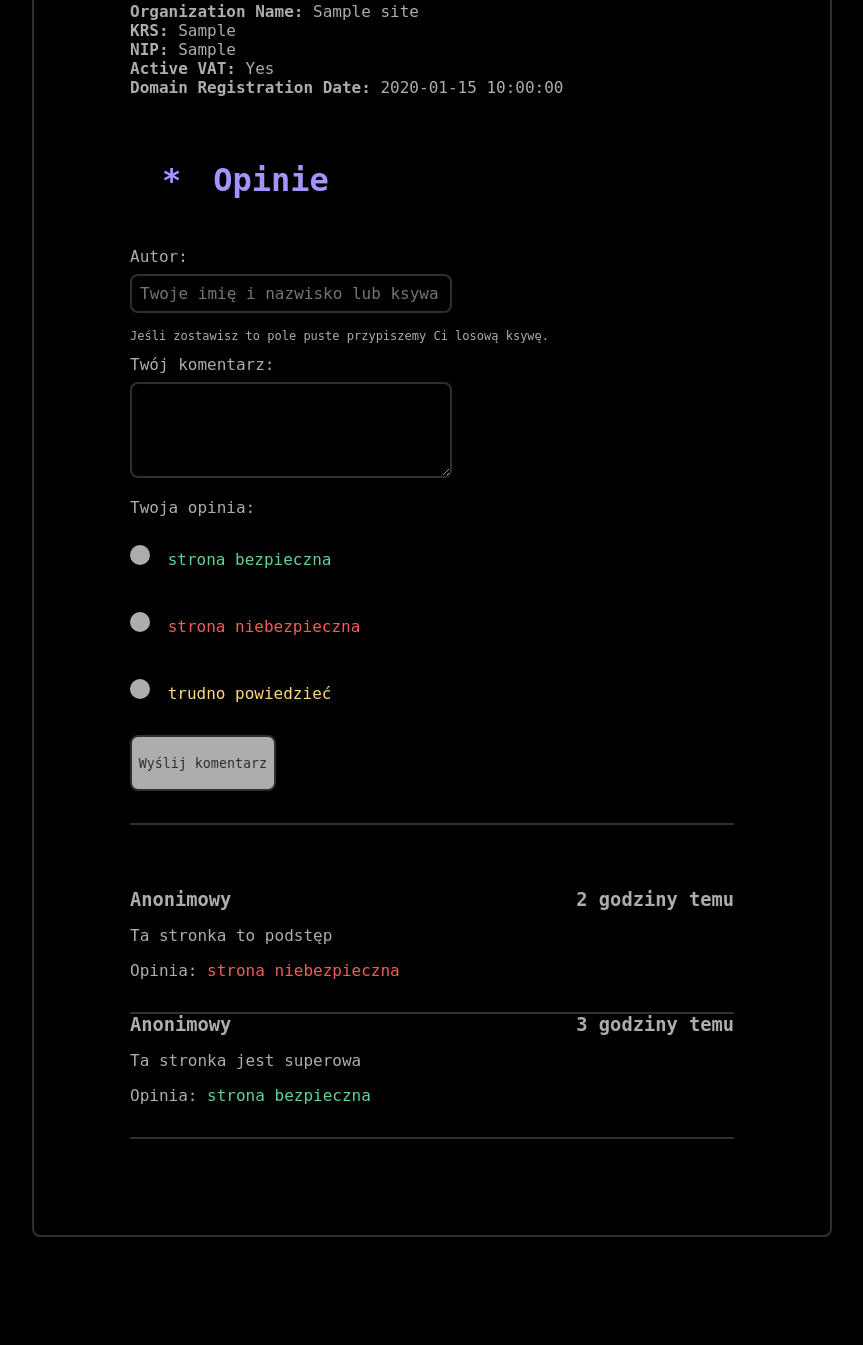
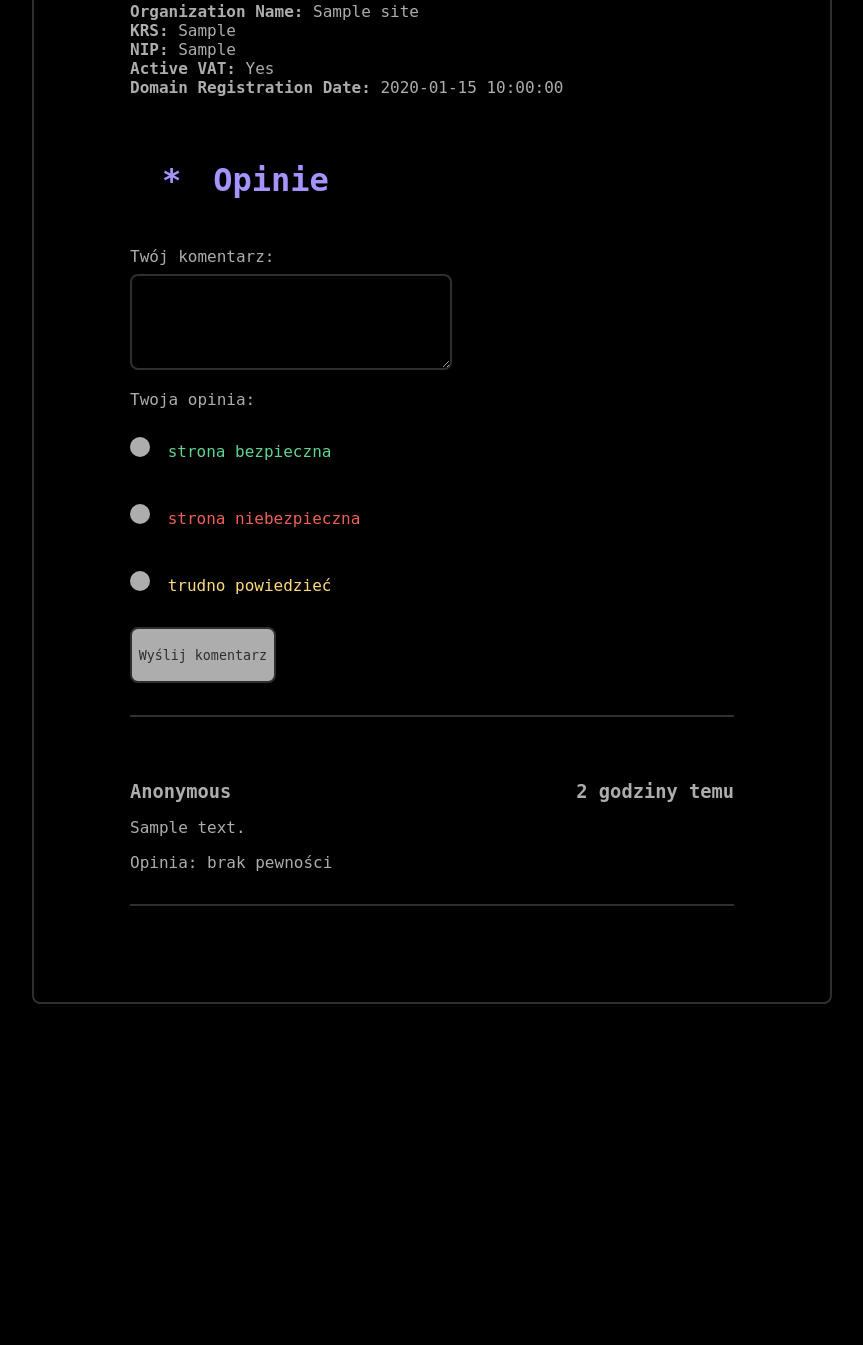
Before and after one commit to n0tcnj1eck4h/HackYeah2024, a Flask app: template backend/templates/results.html in a window 1280 px wide. Shown: the part 322-1667 px from the top of the page, without its empty margins (208-1071 px from the left). After the commit the page ends 1326 px from the top, so only its background shows below. Run offline with Flask 3, Linux system fonts and the light colour scheme; the template is opened without the code that fills it: values that come from a table or form of the project are taken from there, others are empty; tables that the repository leaves empty hold one stand-in row (values such as "Sample post"); some web fonts are replaced.

Commit message:
Commenting now works

```diff
--- a/backend/app.py
+++ b/backend/app.py
@@ -43,7 +43,33 @@ def index_post():
 @app.get("/site/<path:domain>")
 def site(domain: str):
     site = Site.query.filter_by(domain=domain).first()
-    return render_template("results.html", site=site)
+    if site is None:
+        return "404", 404
+    comments = Comment.query.filter_by(site_id=site.id).all()
+    return render_template("results.html", site=site, comments=comments)
+
+
+@app.post("/site/<path:domain>")
+def post_comment(domain: str):
+    content = request.form.get("content", type=str)
+    if content is None:
+        return "bad request", 400
+
+    vote = request.form.get("xd", type=str)
+    if vote not in ["unsafe", "safe", "unsure"]:
+        return "bad request", 400
+
+    site = Site.query.filter_by(domain=domain).first()
+    if site is None:
+        return "404", 404
+
+    comment = Comment()
+    comment.content = content
+    comment.vote = vote
+    comment.site_id = site.id
+    db.session.add(comment)
+    db.session.commit()
+    return redirect("/site/" + domain)
 
 
 # API ROUTES
--- a/backend/models.py
+++ b/backend/models.py
@@ -4,7 +4,7 @@ from app import db
 class Comment(db.Model):
     id = db.Column(db.Integer, primary_key=True)
     content = db.Column(db.String, unique=False, nullable=False)
-    positive = db.Column(db.Boolean, unique=False, nullable=False)
+    vote = db.Column(db.String, unique=False, nullable=False)
     site_id = db.Column(db.Integer, nullable=False)
 
 
--- a/backend/static/style.css
+++ b/backend/static/style.css
@@ -135,7 +135,7 @@ body {
   color: #ee6055;
 }
 
-.unknownItems span {
+.unsureItems span {
   color: #ffd97d;
 }
 
@@ -147,7 +147,7 @@ body {
   background-color: #ee6055;
 }
 
-.feedUnknown {
+.feedUnsure {
   background-color: #ffd97d;
 }
 
@@ -214,7 +214,7 @@ body {
   padding-bottom: 0.5em;
 }
 
-.resultVerdict.unknownItems {
+.resultVerdict.unsureItems {
   border-bottom: 2px solid #ffd97d;
   padding-bottom: 0.5em;
 }
@@ -291,7 +291,7 @@ body {
   transition: 0.3s;
 }
 
-#unknownVerdict:checked {
+#unsureVerdict:checked {
   background-color: #ffd97d;
   transition: 0.3s;
 }
--- a/backend/templates/base.html
+++ b/backend/templates/base.html
@@ -20,20 +20,18 @@
 </div>
 {%- endmacro %}
 <!--  -->
-{% macro comment(author, content, positive, timestamp) -%}
+{% macro comment(c) -%}
 <div class="commentItem">
   <div class="commentHeader">
-    <h3 class="commentAuthor">{{author}}</h3>
-    <h3 class="commentTimestamp">{{timestamp}}</h3>
+    <h3 class="commentAuthor">Anonymous</h3>
+    <h3 class="commentTimestamp">2 godziny temu</h3>
   </div>
-  <p class="commentContent">{{content}}</p>
-  <p
-    class="commentVerdict {% if positive %} safeItems {% else %} unsafeItems {% endif %}"
-  >
+  <p class="commentContent">{{ c.content }}</p>
+  <p class="commentVerdict {{ c.vote + 'Items' }}">
     Opinia:
     <span
-      >{% if positive %} strona bezpieczna {% else %} strona niebezpieczna {%
-      endif %}</span
+      >{% if c.vote == 'safe' %} strona bezpieczna {% elif c.vote == 'unsafe' %}
+      strona niebezpieczna {% else %} brak pewności {% endif %}</span
     >
   </p>
 </div>
--- a/backend/templates/index.html
+++ b/backend/templates/index.html
@@ -36,7 +36,7 @@
     <div class="statsContent">
       <div class="safeItems">Bezpieczne strony: <span>1</span></div>
       <div class="unsafeItems">Niebezpieczne strony: <span>1</span></div>
-      <div class="unknownItems">
+      <div class="unsureItems">
         Strony z nieznanym statusem bezpieczeństwa: <span>1</span>
       </div>
     </div>
@@ -44,6 +44,6 @@
   <h2 class="feedTitle">Ostatnio sprawdzone strony</h2>
   <div>{{ liveFeedItem('stronka 1', '2 minuty temu', 'feedSafe') }}</div>
   <div>{{ liveFeedItem('stronka 2', '3 godziny temu', 'feedUnsafe') }}</div>
-  <div>{{ liveFeedItem('stronka 3', '7 godzin temu', 'feedUnknown') }}</div>
+  <div>{{ liveFeedItem('stronka 3', '7 godzin temu', 'feedUnsure') }}</div>
 </div>
 {% endblock %}
--- a/backend/templates/results.html
+++ b/backend/templates/results.html
@@ -25,22 +25,15 @@
     </div>
     <div class="comments">
         <div class="submitComment">
-            <form action="">
-                <p>Autor:</p>
-                <div class="commentField">
-                    <input type="text" name="author" placeholder="Twoje imię i nazwisko lub ksywa">
-                </div>
-                <p class="authorInfo">
-                    Jeśli zostawisz to pole puste przypiszemy Ci losową ksywę.
-                </p>
+            <form method="POST">
                 <p>Twój komentarz:</p>
                 <div class="commentField">
-                    <textarea name="comment" rows="4" required></textarea>
+                    <textarea name="content" rows="4" required></textarea>
                 </div>
                 <div class="verdictField">
                     <p>Twoja opinia:</p>
                     <div class="radioItem">
-                        <input type="radio" name="xd" id="safeVerdict" value="safe">
+                        <input type="radio" name="xd" id="safeVerdict" value="safe" required>
                         <label class="safeItems" for="safeVerdict"><span>strona bezpieczna</span></label>
                     </div>
                     <br>
@@ -50,16 +43,17 @@
                     </div>
                     <br>
                     <div class="radioItem">
-                        <input type="radio" name="xd" id="unknownVerdict" value="unknown">
-                        <label class="unknownItems" for="unsafeVerdict"><span>trudno powiedzieć</span></label>
+                        <input type="radio" name="xd" id="unsureVerdict" value="unsure">
+                        <label class="unsureItems" for="unsureVerdict"><span>trudno powiedzieć</span></label>
                     </div>
                 </div>
                 <button class="submitButton">Wyślij komentarz</button>
             </form>
         </div>
         <div class="commentList">
-            {{ comment("Anonimowy", "Ta stronka to podstęp", false, "2 godziny temu") }}
-            {{ comment("Anonimowy", "Ta stronka jest superowa", true, "3 godziny temu") }}
+            {% for c in comments %}
+                {{ comment(c) }}
+            {% endfor %}
         </div>
     </div>
 </div>
```
